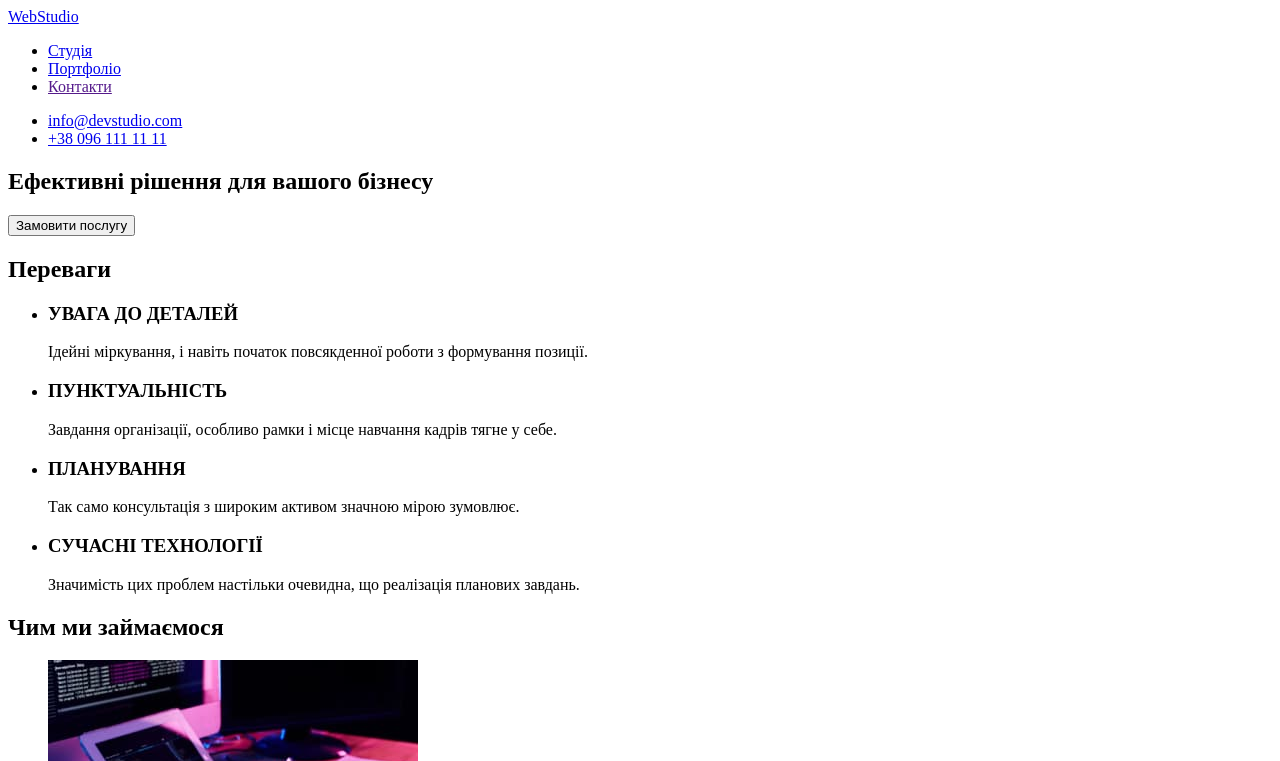
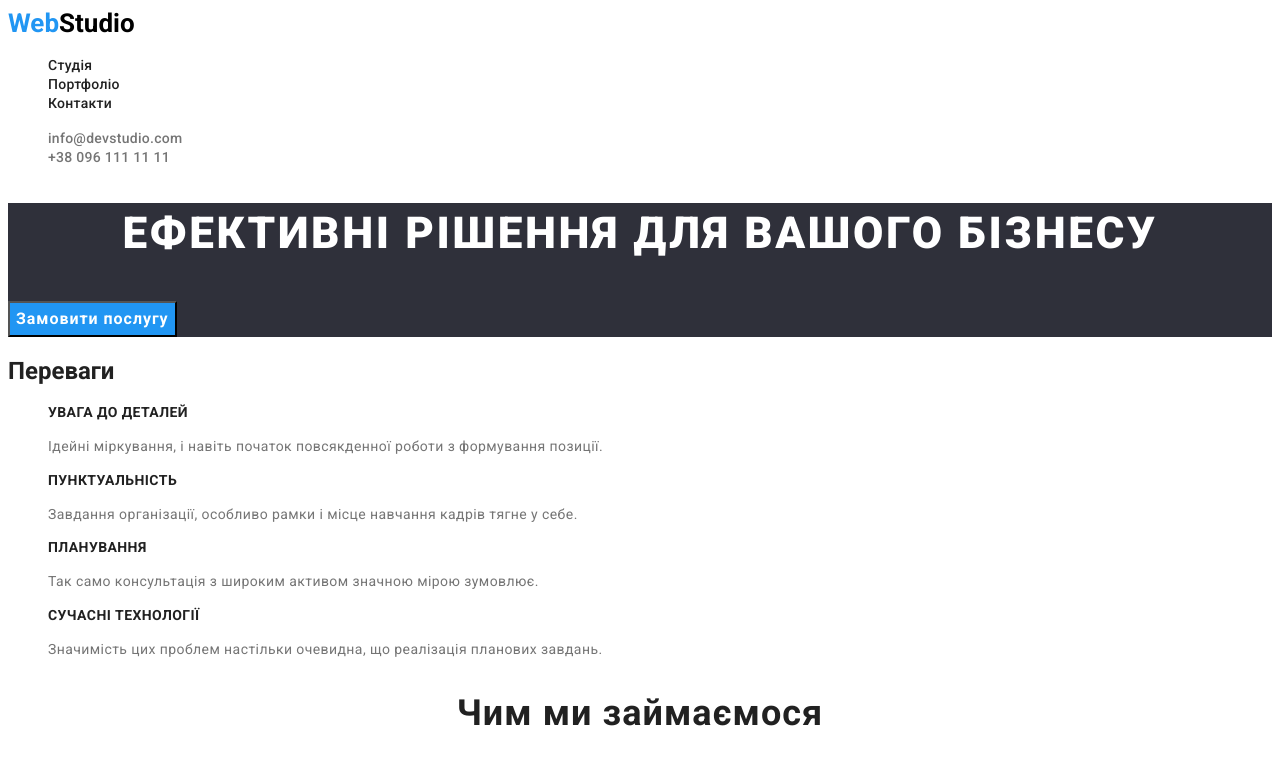
Before and after one commit to Vitalii900/goit-markup-hw-02, a plain HTML site: page index.html in a window 1280 px wide. Shown: the top 761 px of the page. Drawn offline with Linux system fonts and the light colour scheme.

Commit message:
Работа над ДЗ№2 продолжение

```diff
--- a/css/styles.css
+++ b/css/styles.css
@@ -0,0 +1,185 @@
+:root {
+  --main-background-color: #f5f5f5;
+  --primary-text-color: #212121;
+  --secondery-text-color: #757575;
+  --active-text-color: #2196f3;
+  --text-logo: #000000;
+  --text-hero: #ffffff;
+}
+
+body {
+  font-family: 'roboto', sans-serif;
+  color: var(--primary-text-color);
+}
+
+/* Убрал подчеркивания и точки со ссылок и списков */
+
+.link,
+.logo {
+  text-decoration: none;
+}
+
+.list {
+  list-style: none;
+}
+
+/* Навигация */
+
+.link.nav {
+  color: var(--primary-text-color);
+  font-weight: 500;
+  font-size: 14px;
+  line-height: 1.14;
+  letter-spacing: 0.02em;
+}
+
+/* Логотип */
+
+.logo {
+  color: var(--text-logo);
+  font-weight: 700;
+  font-size: 26px;
+  line-height: 1.2;
+}
+
+.logo:hover,
+.logo:focus {
+  color: var(--active-text-color);
+}
+
+.aссent {
+  color: var(--active-text-color);
+}
+
+/* Cсылки */
+
+.link.contacts {
+  color: var(--secondery-text-color);
+  font-weight: 500;
+  font-size: 14px;
+  line-height: 1.14;
+  letter-spacing: 0.02em;
+}
+
+.link:hover,
+.link:focus {
+  color: var(--active-text-color);
+}
+
+/* Кнопки */
+
+.filter:hover,
+.filter:focus {
+  background-color: var(--active-text-color);
+  color: var(--text-hero);
+}
+
+.booking {
+  background-color: var(--active-text-color);
+  color: var(--text-hero);
+  font-family: inherit;
+  font-weight: 700;
+  font-size: 16px;
+  line-height: 1.88;
+  align-items: center;
+  text-align: center;
+  letter-spacing: 0.06em;
+  cursor: pointer;
+}
+
+.filter {
+  font-family: inherit;
+  cursor: pointer;
+}
+
+/* Герой */
+
+.hero {
+  background-color: #2f303a;
+  color: var(--text-hero);
+}
+
+.hero-title {
+  font-weight: 900;
+  font-size: 44px;
+  line-height: 1.4;
+  text-align: center;
+  letter-spacing: 0.06em;
+  text-transform: uppercase;
+}
+
+/* Преимущества */
+
+.advantage {
+  font-weight: 700;
+  font-size: 14px;
+  line-height: 1.14;
+  letter-spacing: 0.03em;
+  text-transform: uppercase;
+}
+
+.advantage-text {
+  font-weight: 400;
+  font-size: 14px;
+  line-height: 1.71;
+  letter-spacing: 0.03em;
+  color: var(--secondery-text-color);
+}
+
+/* Чем мы занимаемся */
+
+.process,
+.team {
+  font-weight: 700;
+  font-size: 36px;
+  line-height: 1.17;
+  text-align: center;
+  letter-spacing: 0.03em;
+}
+
+/* Команда */
+
+.team-name {
+  font-weight: 500;
+  font-size: 16px;
+  line-height: 1.19;
+  letter-spacing: 0.03em;
+}
+
+.job-title {
+  font-weight: 400;
+  font-size: 16px;
+  line-height: 1.19;
+  letter-spacing: 0.03em;
+}
+
+/* Футер */
+
+.footer {
+    background-color: #2F303A;
+}
+
+.address {
+  font-style: normal;
+  font-weight: 400;
+  font-size: 14px;
+  line-height: 1.71;
+  letter-spacing: 0.03em;
+}
+
+.address-place {
+    color: var(--text-hero);
+}
+
+.address > .contacts {
+    color: rgba(255, 255, 255, 0.6);
+}
+
+.logo-footer {
+    color: var(--text-hero);
+}
+
+.logo-footer:hover,
+.logo-footer:focus {
+  color: var(--active-text-color);
+}
--- a/index.html
+++ b/index.html
@@ -5,67 +5,66 @@
     <meta http-equiv="X-UA-Compatible" content="IE=edge" />
     <meta name="viewport" content="width=device-width, initial-scale=1.0" />
     <title>Головна</title>
-    <link rel="stylesheet" href="./css/styles.css">
+    <link
+      href="https://fonts.googleapis.com/css2?family=Raleway:wght@700&family=Roboto:wght@400;500;700;900&display=swap"
+      rel="stylesheet"
+    />
+    <link rel="stylesheet" href="./css/styles.css" />
   </head>
   <body>
     <!-- Хедер -->
     <header>
-      <a href="./index.html">WebStudio</a>
+      <a href="./index.html" class="logo"><span class="aссent">Web</span>Studio</a>
       <nav>
-        <ul>
-          <li><a href="./index.html">Студія</a></li>
-          <li><a href="./portfolio.html">Портфоліо</a></li>
-          <li><a href="">Контакти</a></li>
+        <ul class="list">
+          <li><a href="./index.html" class="link nav">Студія</a></li>
+          <li><a href="./portfolio.html" class="link nav">Портфоліо</a></li>
+          <li><a href="" class="link nav">Контакти</a></li>
         </ul>
       </nav>
-      <ul>
-        <li><a href="mailto:info@devstudio.com">info@devstudio.com</a></li>
-        <li><a href="tel:+380961111111">+38 096 111 11 11</a></li>
+      <ul class="list">
+        <li><a href="mailto:info@devstudio.com" class="link contacts">info@devstudio.com</a></li>
+        <li><a href="tel:+380961111111" class="link contacts">+38 096 111 11 11</a></li>
       </ul>
     </header>
     <main>
       <!-- Герой -->
-      <section>
-        <h1>Ефективні рішення для вашого бізнесу</h1>
-        <button type="button">Замовити послугу</button>
+      <section class="hero">
+        <h1 class="hero-title">Ефективні рішення для вашого бізнесу</h1>
+        <button class="booking" type="button">Замовити послугу</button>
       </section>
       <!-- Преимущества -->
       <section>
         <h2>Переваги</h2>
-        <ul>
+        <ul class="list">
           <li>
-            <h3>УВАГА ДО ДЕТАЛЕЙ</h3>
-            <p>
-              Ідейні міркування, і навіть початок повсякденної роботи з
-              формування позиції.
+            <h3 class="advantage">Увага до деталей</h3>
+            <p class="advantage-text">
+              Ідейні міркування, і навіть початок повсякденної роботи з формування позиції.
             </p>
           </li>
           <li>
-            <h3>ПУНКТУАЛЬНІСТЬ</h3>
-            <p>
-              Завдання організації, особливо рамки і місце навчання кадрів тягне
-              у себе.
+            <h3 class="advantage">Пунктуальність</h3>
+            <p class="advantage-text">
+              Завдання організації, особливо рамки і місце навчання кадрів тягне у себе.
             </p>
           </li>
           <li>
-            <h3>ПЛАНУВАННЯ</h3>
-            <p>
-              Так само консультація з широким активом значною мірою зумовлює.
-            </p>
+            <h3 class="advantage">Планування</h3>
+            <p class="advantage-text">Так само консультація з широким активом значною мірою зумовлює.</p>
           </li>
           <li>
-            <h3>СУЧАСНІ ТЕХНОЛОГІЇ</h3>
-            <p>
-              Значимість цих проблем настільки очевидна, що реалізація планових
-              завдань.
+            <h3 class="advantage">Сучасні технології</h3>
+            <p class="advantage-text">
+              Значимість цих проблем настільки очевидна, що реалізація планових завдань.
             </p>
           </li>
         </ul>
       </section>
       <!-- Чем мы занимаемся -->
       <section>
-        <h2>Чим ми займаємося</h2>
-        <ul>
+        <h2 class="process">Чим ми займаємося</h2>
+        <ul class="list">
           <li><img src="./img/img1.jpg" alt="написання коду" width="370" /></li>
           <li>
             <img src="./img/box2.jpg" alt="розробка додатків" width="370" />
@@ -77,39 +76,39 @@
       </section>
       <!-- Фото и контакты команды -->
       <section>
-        <h2>Наша команда</h2>
-        <ul>
+        <h2 class="team">Наша команда</h2>
+        <ul class="list">
           <li>
             <img src="./img/igor.jpg" alt="фото Ігор Дем'яненко" width="270" />
-            <h3>Ігор Дем'яненко</h3>
-            <p lang="en">Product Designer</p>
+            <h3 class="team-name">Ігор Дем'яненко</h3>
+            <p class="job-title" lang="en">Product Designer</p>
           </li>
           <li>
             <img src="./img/olga.jpg" alt="фото Ольга Рєпіна" width="270" />
-            <h3>Ольга Рєпіна</h3>
-            <p lang="en">Frontend Developer</p>
+            <h3 class="team-name">Ольга Рєпіна</h3>
+            <p class="job-title" lang="en">Frontend Developer</p>
           </li>
           <li>
             <img src="./img/nik.jpg" alt="фото Микола Тарасов" width="270" />
-            <h3>Микола Тарасов</h3>
-            <p lang="en">Marketing</p>
+            <h3 class="team-name">Микола Тарасов</h3>
+            <p class="job-title" lang="en">Marketing</p>
           </li>
           <li>
             <img src="./img/misha.jpg" alt="Михайло Єрмаков" width="270" />
-            <h3>Михайло Єрмаков</h3>
-            <p lang="en">UI Designer</p>
+            <h3 class="team-name">Михайло Єрмаков</h3>
+            <p class="job-title" lang="en">UI Designer</p>
           </li>
         </ul>
       </section>
     </main>
     <!-- Футер -->
-    <footer>
-      <a href="./index.html">WebStudio</a>
-      <address>
-        <p>м. Київ, пр-т Лесі Українки, 26</p>
-        <ul>
-          <li><a href="mailto:info@devstudio.com">info@devstudio.com</a></li>
-          <li><a href="tel:+380961111111">+38 096 111 11 11</a></li>
+    <footer class="footer">
+      <a href="./index.html" class="logo"><span class="aссent">Web</span><span class="logo-footer">Studio</span></a>
+      <address class="address">
+        <p class="address-place">м. Київ, пр-т Лесі Українки, 26</p>
+        <ul class="list">
+          <li><a href="mailto:info@devstudio.com" class="link contacts">info@devstudio.com</a></li>
+          <li><a href="tel:+380961111111" class="link contacts">+38 096 111 11 11</a></li>
         </ul>
       </address>
     </footer>
```
Also changed, not shown: portfolio.html (+40 -50 lines), .prettierrc.json (added).
